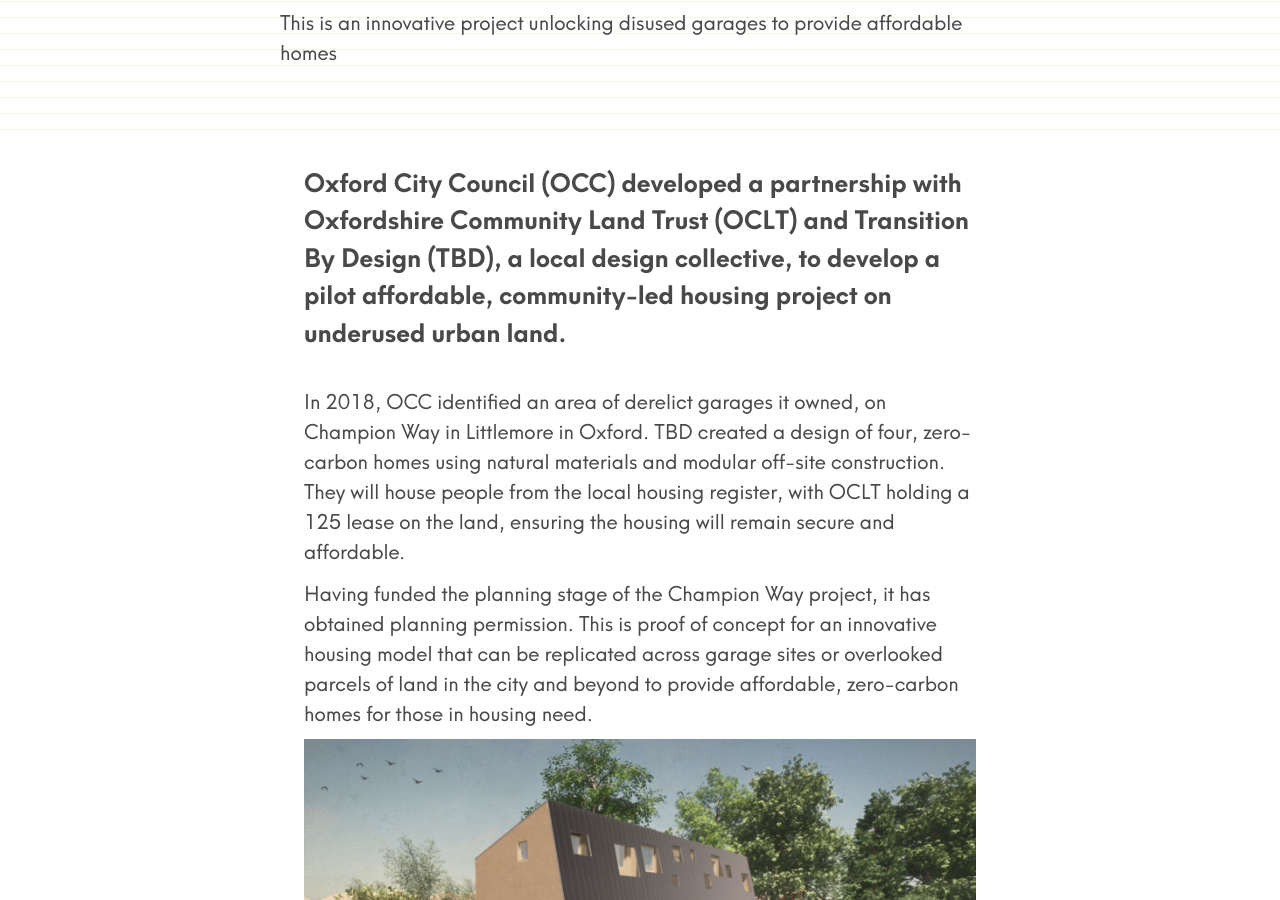
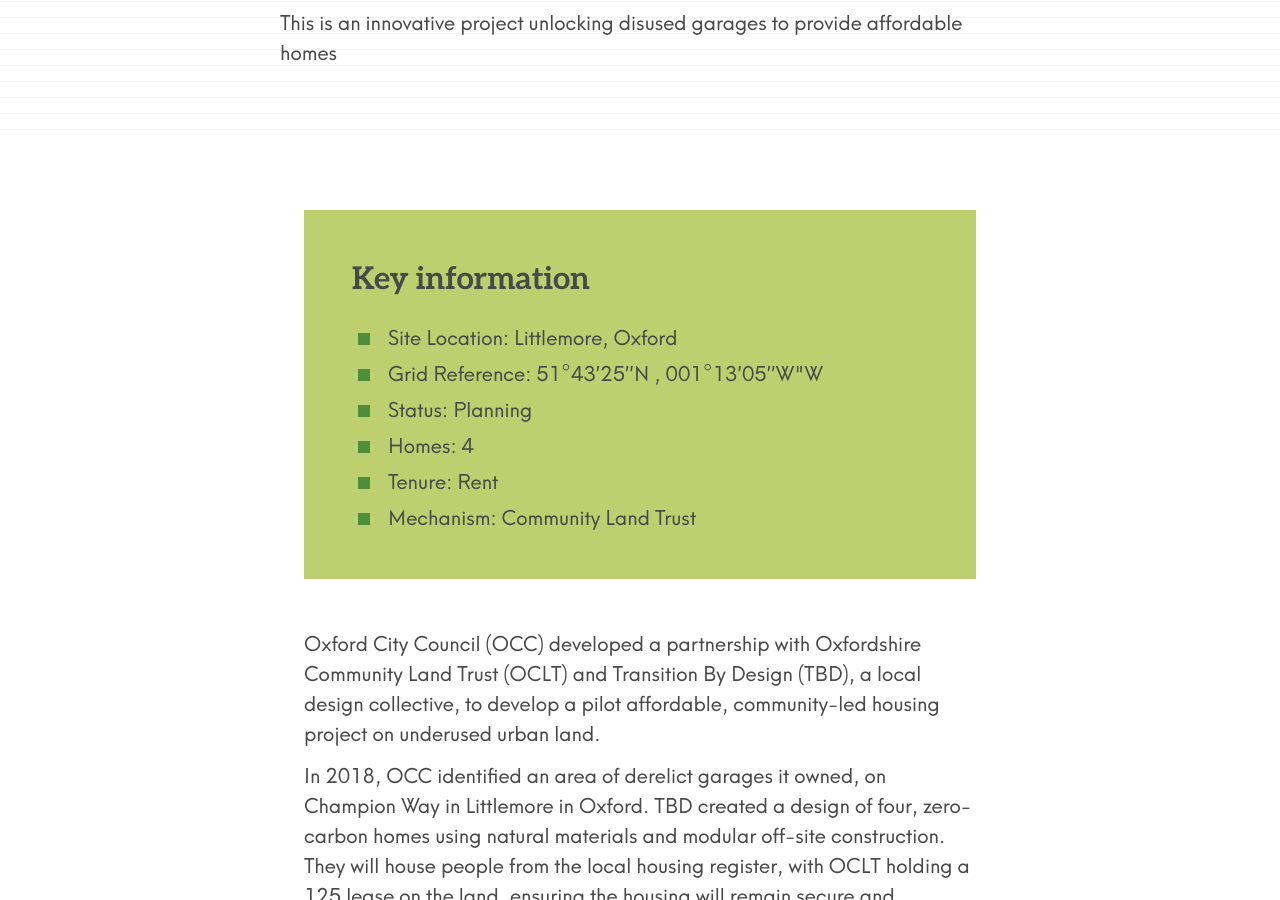
Before and after one commit to johnpuddephatt/oclt, a Jekyll site: the page built from _projects/champion-way.md, in a window 1280 px wide and 900 px high, scrolled down 325 px. Built offline with Jekyll 4.4.1, drawn with Linux system fonts in a browser that asks for light colours.

Commit message:
Update from Forestry.io Oxfordshire CLT updated _projects/champion-way.md

```diff
--- a/_projects/champion-way.md
+++ b/_projects/champion-way.md
@@ -6,6 +6,10 @@
   homes
 
 ---
+<div class="pullout-box">
+
+<h2>Key information</h2> <ul> <li>Site Location: Littlemore, Oxford</li> <li>Grid Reference: 51°43′25″N , 001°13′05″W"W</li> <li>Status: Planning</li> <li>Homes: 4</li> <li>Tenure: Rent</li> <li>Mechanism: Community Land Trust</li> </ul> </div>
+
 Oxford City Council (OCC) developed a partnership with Oxfordshire Community Land Trust (OCLT) and Transition By Design (TBD), a local design collective, to develop a pilot affordable, community-led housing project on underused urban land.
 
 In 2018, OCC identified an area of derelict garages it owned, on Champion Way in Littlemore in Oxford. TBD created a design of four, zero-carbon homes using natural materials and modular off-site construction. They will house people from the local housing register, with OCLT holding a 125 lease on the land, ensuring the housing will remain secure and affordable.
```
